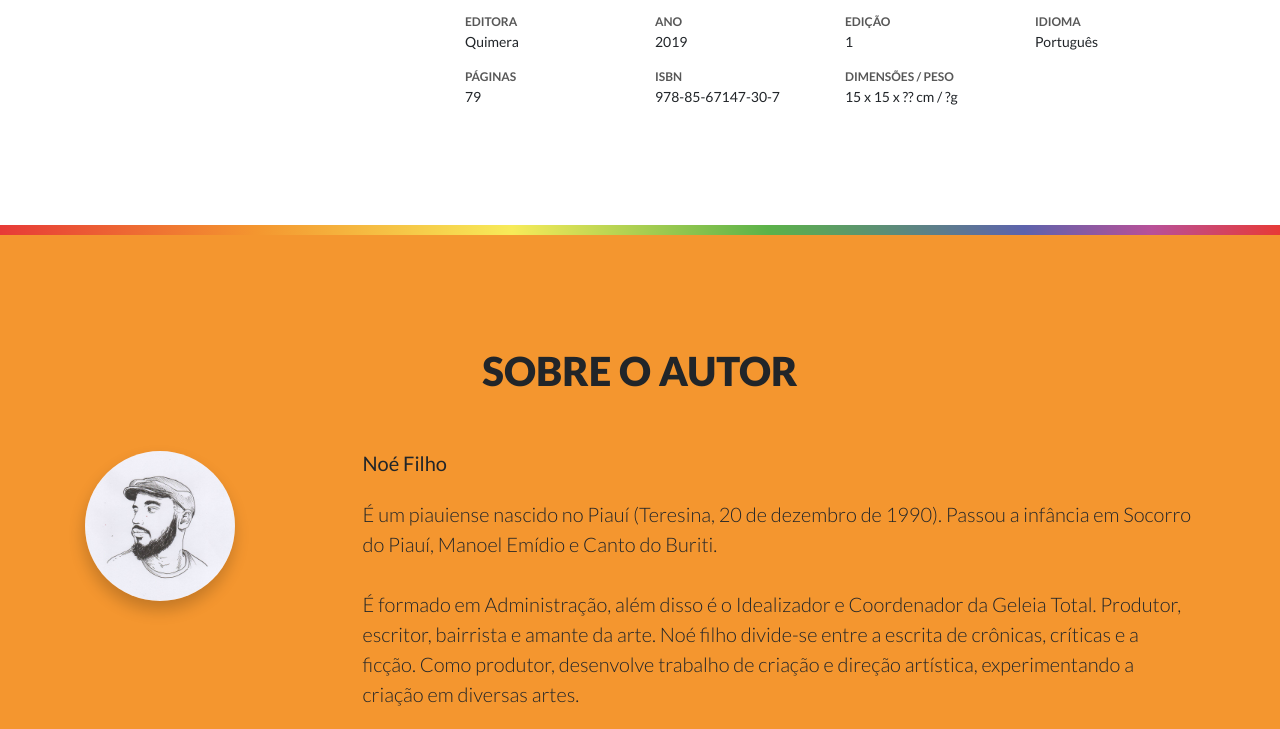
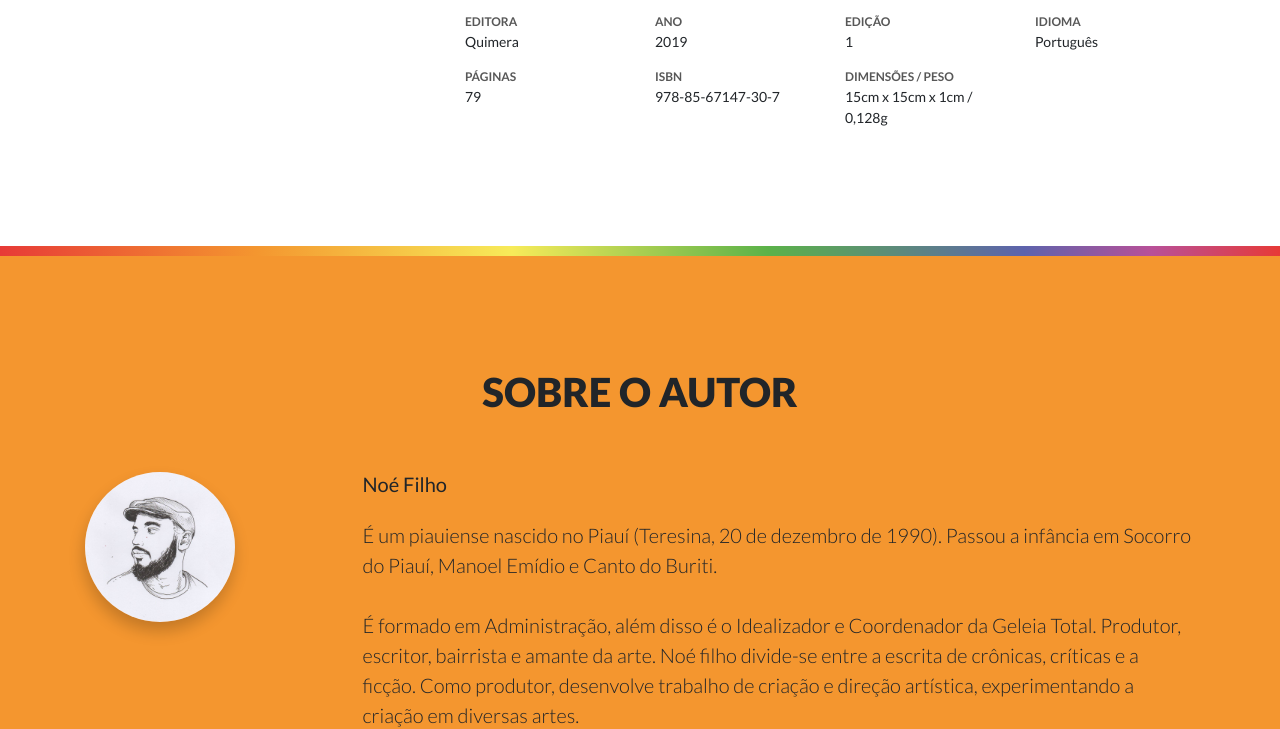
Before and after one commit to candidosales/landing-page-book, a website built with webpack: page index.html in a window 1280 px wide. Shown: the part 2139-2868 px from the top of the page. Built offline with nearby package versions, Linux system fonts and the light colour scheme; a script that the page names is missing.

Commit message:
update dimensions

```diff
--- a/index.html
+++ b/index.html
@@ -149,7 +149,7 @@
                                 </div>
                                 <div class="col-lg-3 col-md-6 col-sm-6 col-6">
                                     <p class="box-section__title">Dimensões / Peso</p>
-                                    <p class="box-section__description">15 x 15 x ?? cm / ?g</p>
+                                    <p class="box-section__description">15cm x 15cm x 1cm / 0,128g</p>
                                 </div>
                             </div>
                         </div>
```
